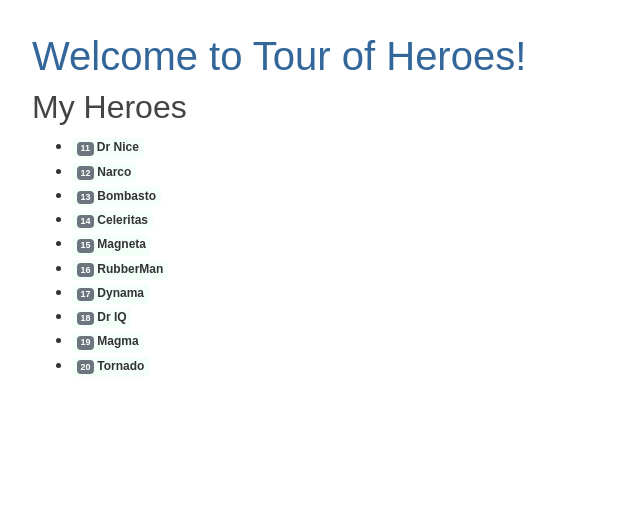
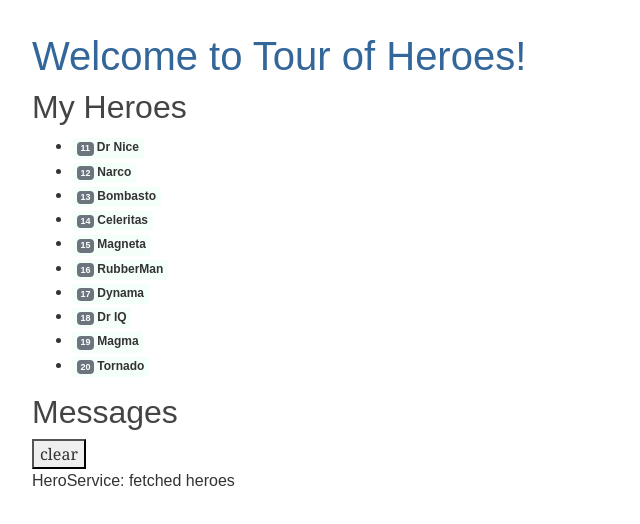
Before and after one commit to cloudcaution/TourOfHeroes, an Angular app: page / in a window 1280 px wide. Shown: the top 524 px of the page, without its empty margins (0-640 px from the left). Built offline with nearby package versions, Linux system fonts and the light colour scheme.

Commit message:
add message service to fetch data from list of heroes

```diff
--- a/src/app/app.component.html
+++ b/src/app/app.component.html
@@ -5,3 +5,4 @@
   </h1>
 </div>
 <app-heroes></app-heroes>
+<app-messages></app-messages>
--- a/src/app/hero.service.ts
+++ b/src/app/hero.service.ts
@@ -3,16 +3,20 @@
 
 import { Hero } from './hero';
 import { HEROES } from './mock-heroes';
+import { MessageService } from './message.service';
 
 @Injectable({
   providedIn: 'root'
 })
 export class HeroService {
 
-constructor() { }
+constructor(private messageService: MessageService) { }
 
-  // return type after :
+  // CLOUD's comment: return type after ':'
   getHeroes(): Observable<Hero[]> {
+    // TODO: send the message _after_ fetching the heroes
+    this.messageService.add('HeroService: fetched heroes');
+    console.log(this.messageService.messages)
     return of(HEROES);
   }
 }
--- a/src/app/heroes/heroes.component.ts
+++ b/src/app/heroes/heroes.component.ts
@@ -22,6 +22,7 @@
   }
 
   getHeroes(): void {
-    this.heroService.getHeroes().subscribe(heroes => this.heroes = heroes);
+    this.heroService.getHeroes()
+      .subscribe(heroes => this.heroes = heroes);
   }
 }
--- /dev/null
+++ b/src/app/message.service.ts
@@ -0,0 +1,17 @@
+import { Injectable } from '@angular/core';
+
+@Injectable({
+  providedIn: 'root'
+})
+export class MessageService {
+
+  messages: string[] = [];
+
+  add(message: string) : void {
+    this.messages.push(message);
+  }
+
+  clear() {
+    this.messages = [];
+  }
+}
--- a/src/app/messages/messages.component.html
+++ b/src/app/messages/messages.component.html
@@ -1,3 +1,6 @@
-<p>
-  messages works!
-</p>
+<div *ngIf="messageService.messages.length">
+  <h2>Messages</h2>
+  <button class="clear"
+          (click)="messageService.clear()">clear</button>
+  <div *ngFor='let message of messageService.messages'> {{message}} </div>
+</div>
--- a/src/app/messages/messages.component.ts
+++ b/src/app/messages/messages.component.ts
@@ -1,4 +1,6 @@
 import { Component, OnInit } from '@angular/core';
+
+import { MessageService } from '../message.service';
 
 @Component({
   selector: 'app-messages',
@@ -7,7 +9,7 @@
 })
 export class MessagesComponent implements OnInit {
 
-  constructor() { }
+  constructor(public messageService: MessageService) { }
 
   ngOnInit() {
   }
```
Also changed, not shown: 1 other file (tests, documents, lock files or other folders).
